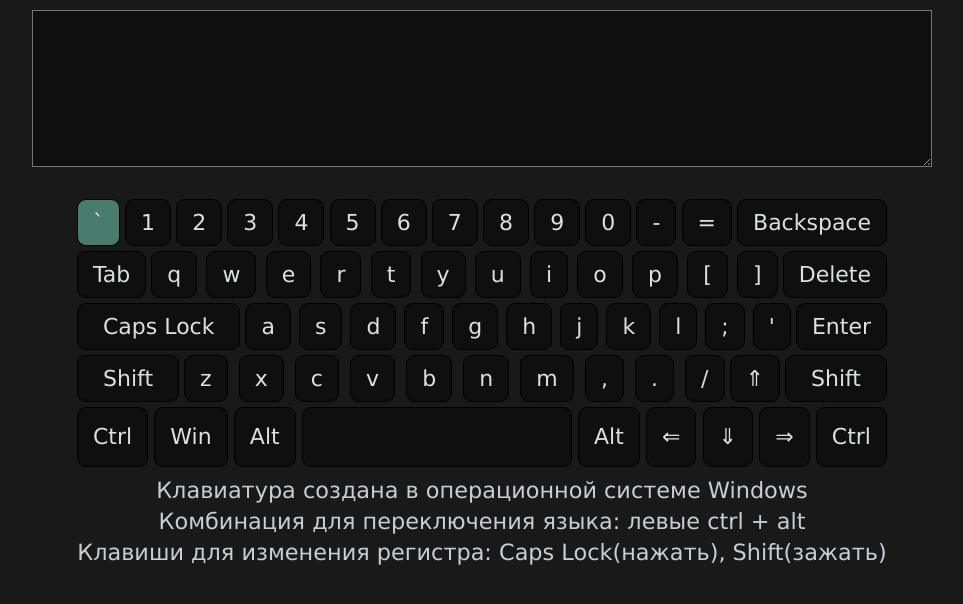
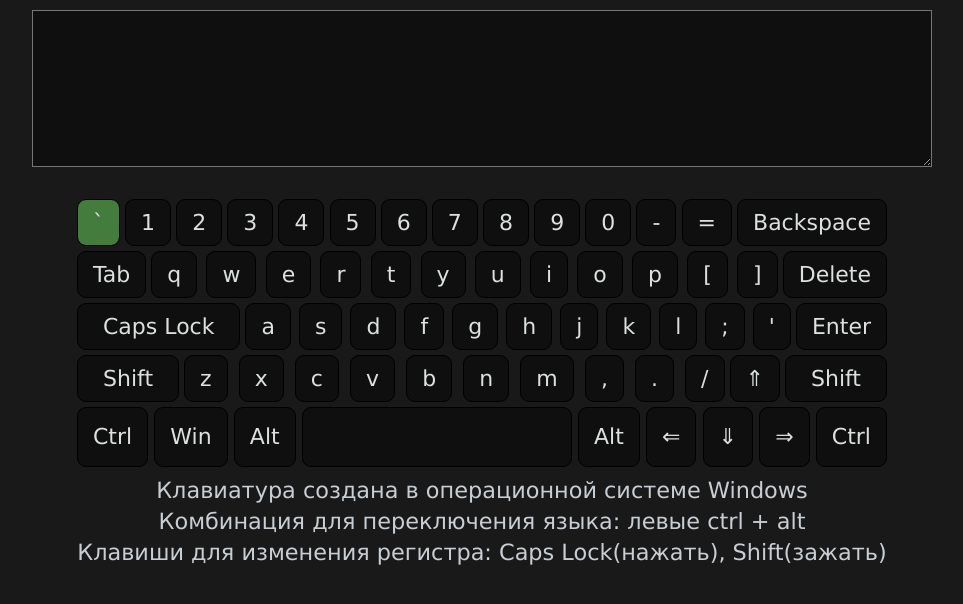
Before and after one commit to KochanovNikita/Virtual-KeyBoard, a website built with webpack: page src/index.html in a window 1280 px wide. In both pictures the pointer is over the button 256 px from the left and 298 px from the top of the page. Shown: the part 76-680 px from the top of the page, without its empty margins (158-1121 px from the left). Built offline with nearby package versions, Linux system fonts and the light colour scheme.

```diff
--- a/src/assets/sass/key.scss
+++ b/src/assets/sass/key.scss
@@ -25,7 +25,7 @@
         white-space: nowrap;
     }
     &:hover{
-        background-color: rgba(125, 224, 194, 0.5);
+        background-color: rgba(113, 223, 98, 0.5);
     }
     &:active{
         background-color: rgb(75, 219, 183);
```
Also changed, not shown: dist/assets/1ff858bd0f4aa8963dc4.ttf (deleted), dist/assets/2b1f261e8f2c98e96203.svg (deleted), dist/assets/a02517775f26f68e5ebd.woff (deleted), dist/index.html (deleted), 4 other files.
